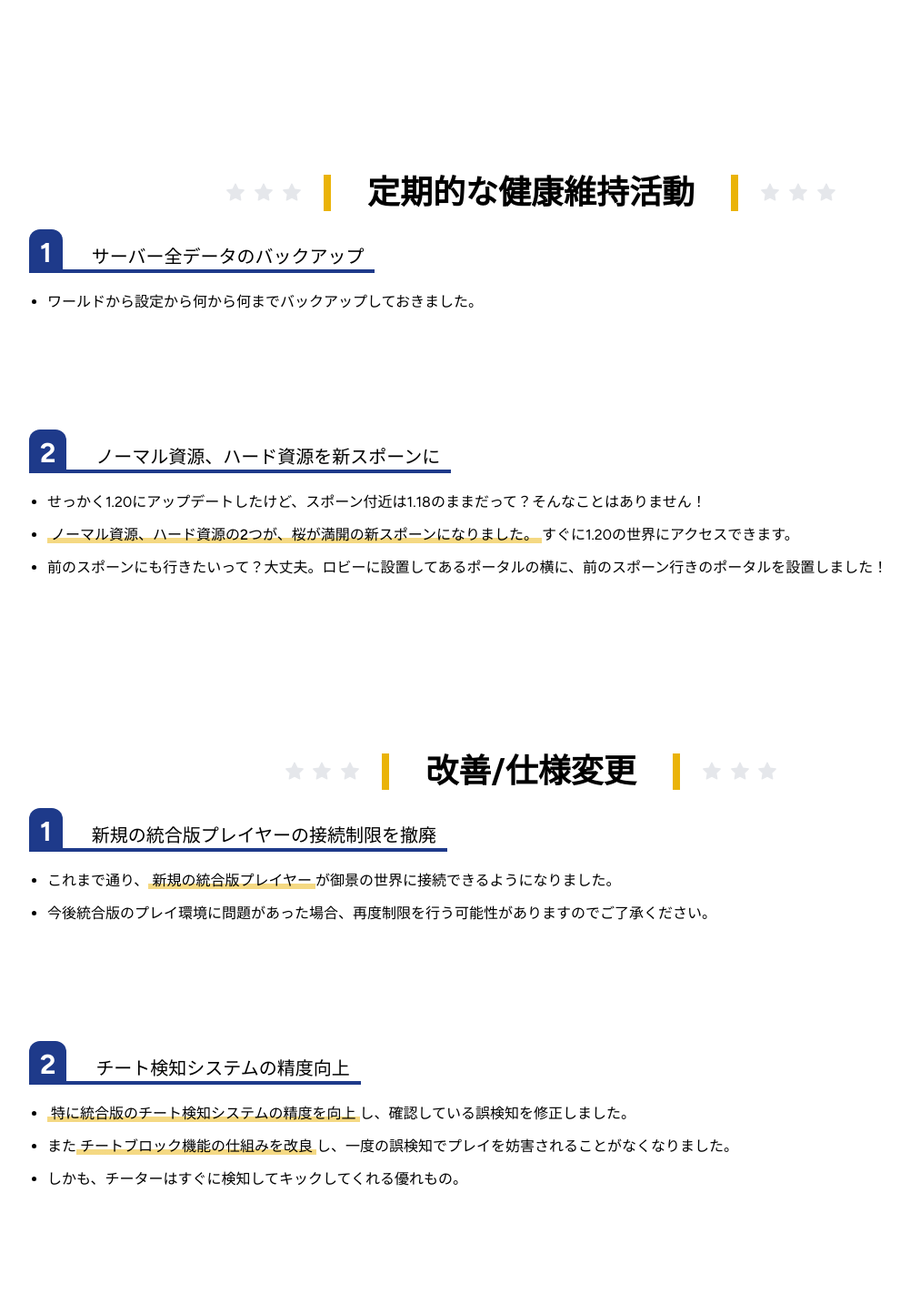
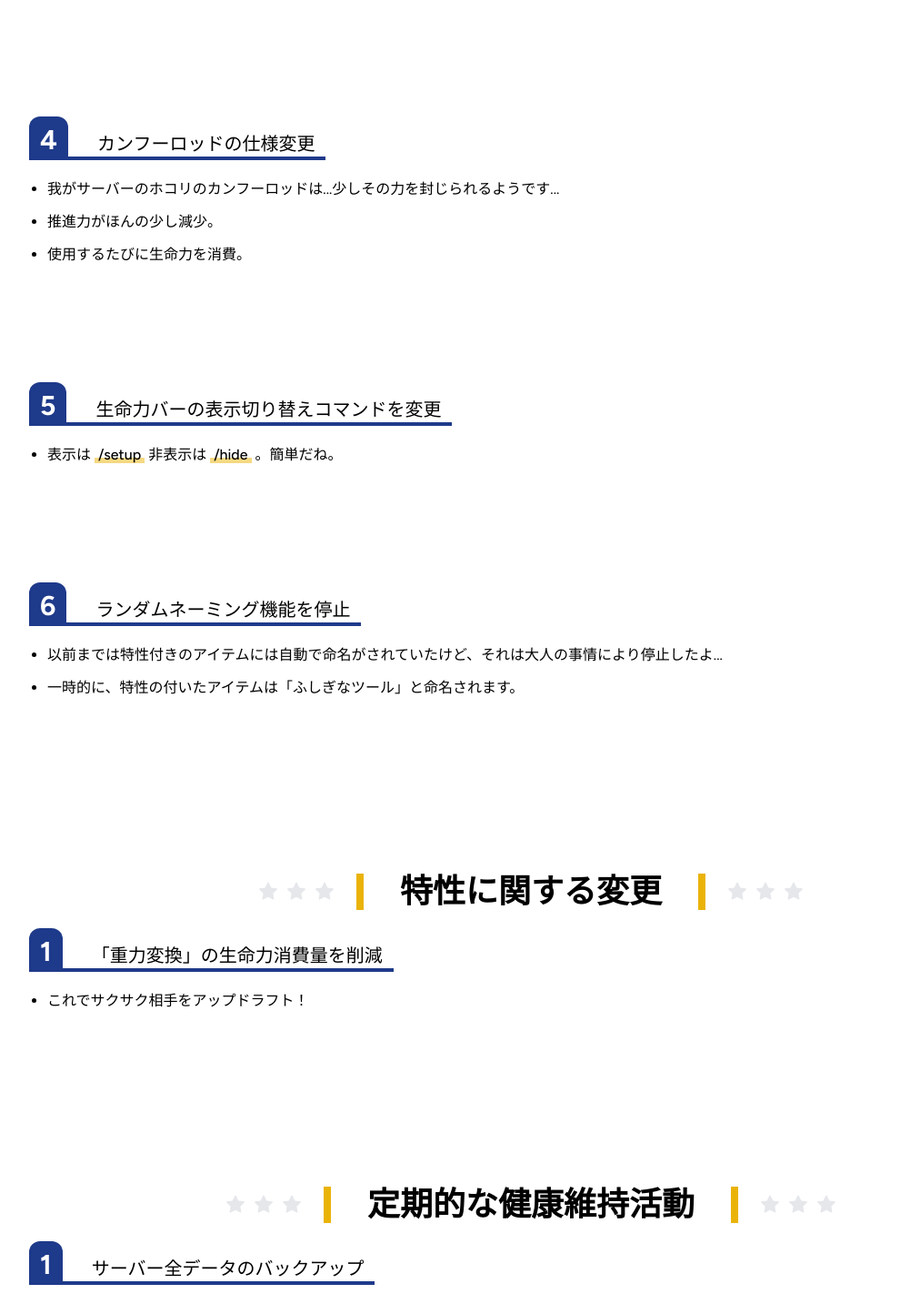
Before and after one commit to Mikage-Server/website, a Next.js app: page /news/version-update-1-20 in a window 1280 px wide. Shown: the part 1520-2953 px from the top of the page at 91% size, without its empty margins (96-1097 px from the left). Built offline with nearby package versions, Linux system fonts and the light colour scheme; no server answers.

Commit message:
Add: Skriptの修正パッチについて記載

```diff
--- a/app/news/version-update-1-20/improved.tsx
+++ b/app/news/version-update-1-20/improved.tsx
@@ -74,8 +74,21 @@ const Improved = () => {
 
         <div className="mt-32">
           <Headline3WithIndex
+            label="生命力バーが時折表示されない不具合を修正"
+            index={5}
+          />
+
+          <ul className="pl-5 list-disc">
+            <li>
+              生命力バーは大事だね。
+            </li>
+          </ul>
+        </div>
+
+        <div className="mt-32">
+          <Headline3WithIndex
             label="主要プラグインの日本語化"
-            index={5}
+            index={6}
           />
 
           <ul className="pl-5 list-disc">
--- a/app/news/version-update-1-20/page.tsx
+++ b/app/news/version-update-1-20/page.tsx
@@ -4,6 +4,7 @@ import Health from './health';
 import Improved from './improved';
 import Summary from './summary';
 import Updated from './updated';
+import UpdatedAboutTokuse from './updatedAboutTokuse';
 
 const Page = () => {
   return (
@@ -16,6 +17,7 @@ const Page = () => {
       />
       <Summary />
       <Updated />
+      <UpdatedAboutTokuse />
       <Health />
       <Improved />
     </Main>
--- a/app/news/version-update-1-20/updated.tsx
+++ b/app/news/version-update-1-20/updated.tsx
@@ -66,6 +66,54 @@ const Updated = () => {
             </li>
           </ul>
         </div>
+
+        <div className="mt-32">
+          <Headline3WithIndex
+            label="カンフーロッドの仕様変更"
+            index={4}
+          />
+
+          <ul className="pl-5 list-disc">
+            <li>
+              我がサーバーのホコリのカンフーロッドは...少しその力を封じられるようです...
+            </li>
+            <li className="mt-3">
+              推進力がほんの少し減少。
+            </li>
+            <li className="mt-3">
+              使用するたびに生命力を消費。
+            </li>
+          </ul>
+        </div>
+
+        <div className="mt-32">
+          <Headline3WithIndex
+            label="生命力バーの表示切り替えコマンドを変更"
+            index={5}
+          />
+
+          <ul className="pl-5 list-disc">
+            <li>
+              表示は <Underline1>/setup</Underline1> 非表示は <Underline1>/hide</Underline1> 。簡単だね。
+            </li>
+          </ul>
+        </div>
+
+        <div className="mt-32">
+          <Headline3WithIndex
+            label="ランダムネーミング機能を停止"
+            index={6}
+          />
+
+          <ul className="pl-5 list-disc">
+            <li>
+              以前までは特性付きのアイテムには自動で命名がされていたけど、それは大人の事情により停止したよ...
+            </li>
+            <li className="mt-3">
+              一時的に、特性の付いたアイテムは「ふしぎなツール」と命名されます。
+            </li>
+          </ul>
+        </div>
       </article>
     </section>
   );
--- /dev/null
+++ b/app/news/version-update-1-20/updatedAboutTokuse.tsx
@@ -0,0 +1,29 @@
+import { Headline2, Headline3WithIndex } from '../../../components/headline';
+
+const Updated = () => {
+  return (
+    <section className="mt-32 md:mt-48">
+      <Headline2
+        label="特性に関する変更"
+        id="updatedAboutTokuse"
+      />
+
+      <article className="px-6 md:px-12">
+        <div className="mt-10 md:mt-5">
+          <Headline3WithIndex
+            label="「重力変換」の生命力消費量を削減"
+            index={1}
+          />
+
+          <ul className="pl-5 list-disc">
+            <li>
+              これでサクサク相手をアップドラフト！
+            </li>
+          </ul>
+        </div>
+      </article>
+    </section>
+  );
+};
+
+export default Updated;
```
